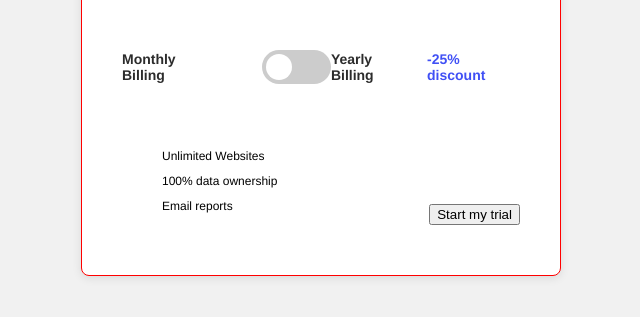
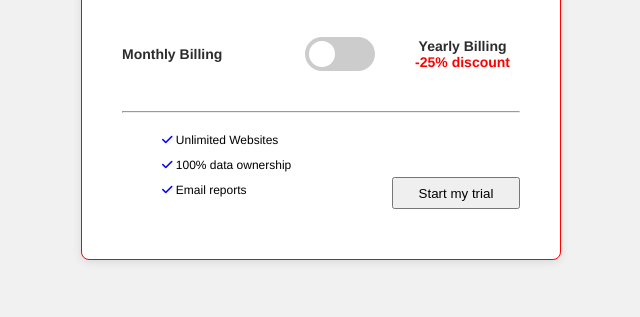
Before and after one commit to youngy247/priceCalculatorPage, a plain HTML site: page index.html in a window 1280 px wide. Shown: the part 433-750 px from the top of the page, without its empty margins (319-959 px from the left). Drawn offline with Linux system fonts and the light colour scheme.

Commit message:
made the monthly and yearly billing on one line

```diff
--- a/index.html
+++ b/index.html
@@ -25,20 +25,28 @@
     <input type="range" min="1" max="5" value="3" class="range" id="myRange">
 
 </div>
-<div class="switch-container">
-    <label class="switch">
-        <p class="billing-cycle">Monthly Billing</p>
-        <input type="checkbox">
-        <span class="slider round"></span>
-        <p class="billing-cycle">Yearly Billing</p>
-        <span class="discount">-25% discount</span>
-    </label>
-</div>
+    <div class="switch-container billing-options">
+        <div class="billing-option">
+            <span>Monthly Billing</span>
+            <span class="discount"> </span>
+        </div>
+        <label class="switch">
+            <input type="checkbox">
+            <span class="slider round"></span>
+        </label>
+
+
+        <div class="billing-option">
+            <span>Yearly Billing</span>
+            <span class="discount">-25% discount</span>
+        </div>
+    </div>
+    <hr>
     <div class="trial-container">
     <ul>
-        <li>Unlimited Websites</li>
-        <li>100% data ownership</li>
-        <li>Email reports</li>
+        <li><i class="fa-solid fa-check"></i> Unlimited Websites</li>
+        <li><i class="fa-solid fa-check"></i> 100% data ownership</li>
+        <li><i class="fa-solid fa-check"></i> Email reports</li>
     </ul>
     <button>Start my trial</button>
     </div>
--- a/style.css
+++ b/style.css
@@ -105,6 +105,9 @@ body {
 .switch-container {
     margin-bottom: 40px;
     font-size: 14px;
+    display: flex;
+    align-items: center;
+    justify-content: space-between;
 }
 
 .switch {
@@ -125,20 +128,35 @@ row-gap: 0.7rem;
 }
 
 .trial-container button {
-    max-height: 2rem;
+    height: 2rem;
+    width: 8rem;
     align-self: flex-end;
 }
 
 
-.switch-container .billing-cycle {
+.switch-container .billing-option {
     font-weight: 700;
     color: #2c2c2c;
     margin-right: 10px;
 }
 
+.billing-options {
+    display: flex;
+}
+
+.billing-option {
+    display: flex;
+    flex-direction: column;
+    align-items: center;
+    margin-right: 10px;
+    white-space: nowrap;
+}
+
+
+
 .switch-container .discount {
     font-weight: 700;
-    color: #4050f5;
+    color: red;
 }
 
 .switch-container .slider {
@@ -146,7 +164,10 @@ row-gap: 0.7rem;
     display: inline-block;
     width: 70px;
     height: 34px;
+    margin-left: 10px;
+    margin-right: 10px;
 }
+
 
 .switch-container .slider input {
     display: none;
@@ -180,7 +201,9 @@ form {
     box-shadow: 0px 2px 10px rgba(0, 0, 0, 0.1);
 }
 
-
+.fa-check{
+    color: blue;
+}
 
 /* Hide default HTML checkbox */
 .switch input {
```
